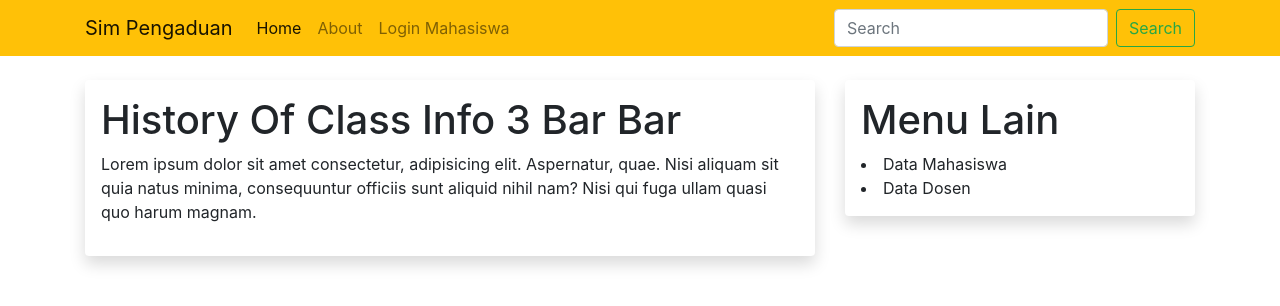
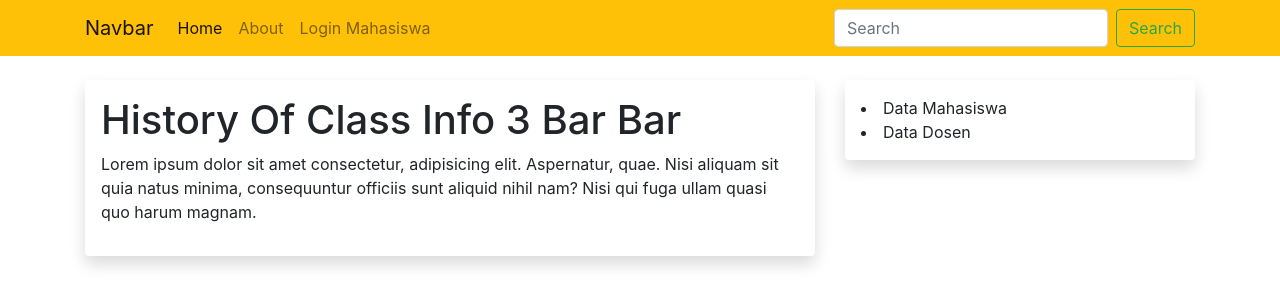
Before and after one commit to viviyanti/viviyantiweb, a Flask app: page /about in a window 1280 px wide. Shown: the top 306 px of the page. Run offline with Flask 2, Linux system fonts and the light colour scheme; some libraries are stand-ins or nearby versions.

Commit message:
for duty

```diff
--- a/sim/templates/base.html
+++ b/sim/templates/base.html
@@ -1,18 +1,19 @@
 <!DOCTYPE html>
 <html lang="en">
+
 <head>
-    <meta charset="utf-8">
-    <meta name="viewport" content="width-device-width, initial-scale-1.0">
+  <meta charset="UTF-8">
+  <meta name="viewport" content="width=device-width, initial-scale=1.0">
   <link rel="stylesheet" href="{{ url_for ('static', filename='css/bootstrap.min.css')}}">
-    <link rel="stylesheet" href="{{url_for('static', filename='static/style.css')}}">
+  <link rel="stylesheet" href="{{url_for('static', filename='css/style.css')}}">
 
-    <title>WELCOME TO MY WEBSITE</title>
+  <title>WELCOME TO MY PENGADUAN</title>
 </head>
 
 <body>
   <nav class="navbar navbar-expand-lg navbar-light bg-warning">
     <div class="container">
-        <a class="navbar-brand" href="#">Sim Pengaduan</a>
+      <a class="navbar-brand" href="#">Navbar</a>
       <button class="navbar-toggler" type="button" data-toggle="collapse" data-target="#navbarSupportedContent"
         aria-controls="navbarSupportedContent" aria-expanded="false" aria-label="Toggle navigation">
         <span class="navbar-toggler-icon"></span>
@@ -21,18 +22,19 @@
       <div class="collapse navbar-collapse" id="navbarSupportedContent">
         <ul class="navbar-nav mr-auto">
           <li class="nav-item active">
-              <a class="nav-link" href="{{ url_for ('vmahasiswa.home')}}">Home <span class="sr-only">(current)</span></a>
+            <a class="nav-link" href="{{ url_for ('vmahasiswa.home')}}">Home <span
+                class="sr-only">(current)</span></a>
           </li>
           <li class="nav-item">
             <a class="nav-link" href="{{ url_for ('vmahasiswa.about')}}">About</a>
           </li>
-            {% if current_user.is_authenticated %}
-            {% else %}
+          {%if current_user.is_authenticated%}
+
+          {%else%}
           <li class="nav-item">
             <a class="nav-link" href="{{ url_for ('vmahasiswa.login_mahasiswa')}}">Login Mahasiswa</a>
           </li>
-            {% endif %}
-
+          {%endif%}
         </ul>
         <form class="form-inline my-2 my-lg-0">
           <input class="form-control mr-sm-2" type="search" placeholder="Search" aria-label="Search">
@@ -42,7 +44,7 @@
     </div>
   </nav>
 
-    <div class="container mt-4">
+  <div class="container mt-4 ">
     <div class="row">
       <div class="col-md-8">
         <div class="shadow p-3 mb-5 bg-white rounded">
@@ -68,32 +70,31 @@
 
       <div class="col-md-4">
         <div class="shadow p-3 mb-5 bg-white rounded">
-
-            {% if current_user.is_authenticated %}
-            <div class="card" style="width: 20rem;">
-              <img src="{{url_for('static', filename='foto/' + current_user.foto)}}" class="card-img-top" alt="...">
+          {%if current_user.is_authenticated%}
+          <div class="card" style="width: 18rem;">
+            <img src="{{url_for('static', filename='img/' + current_user.foto)}}" class="card-img-top"
+              alt="...">
             <div class="card-body">
               <h5 class="card-title">{{current_user.nama}}</h5>
               <p class="card-text">{{current_user.email}}</p>
             </div>
             <ul class="list-group list-group-flush">
-                <li class="list-group-item"><a href="{{ url_for ('vmahasiswa.akunmahasiswa')}}">Dashboard</a></li>
-                <li class="list-group-item"> <a href="{{url_for('vmahasiswa.pengaduan')}}">Pengaduan</a></li>
+              <li class="list-group-item"><a href="{{ url_for ('vmahasiswa.akunmahasiswa')}}">Dasboard</a>
+              </li>
+              <li class="list-group-item"><a href="{{ url_for ('vmahasiswa.pengaduan')}}">Pengaduan</a>
+              </li>
               <li class="list-group-item">Vestibulum at eros</li>
             </ul>
             <div class="card-body">
-                <a href="{{ url_for ('vmahasiswa.edit_mahasiswa')}}" class="card-link">Update Profil</a>
-                <a href="{{ url_for ('vmahasiswa.logout_mahasiswa')}}" class="card-link">Logout</a>
+              <a href="{{ url_for ('vmahasiswa.editmahasiswa')}}" class="card-link">Update Data</a>
+              <a href="{{ url_for ('vmahasiswa.logout_mahasiswa')}}" class="card-link">logout</a>
             </div>
           </div>
-
-            {% else %}
-
-            <h1>Menu Lain</h1>
+          {%else%}
           <li>Data Mahasiswa</li>
           <li>Data Dosen</li>
+          {%endif%}
 
-            {% endif %}
         </div>
       </div>
 
```
Lines whose indentation alone changed are shown as unchanged.
